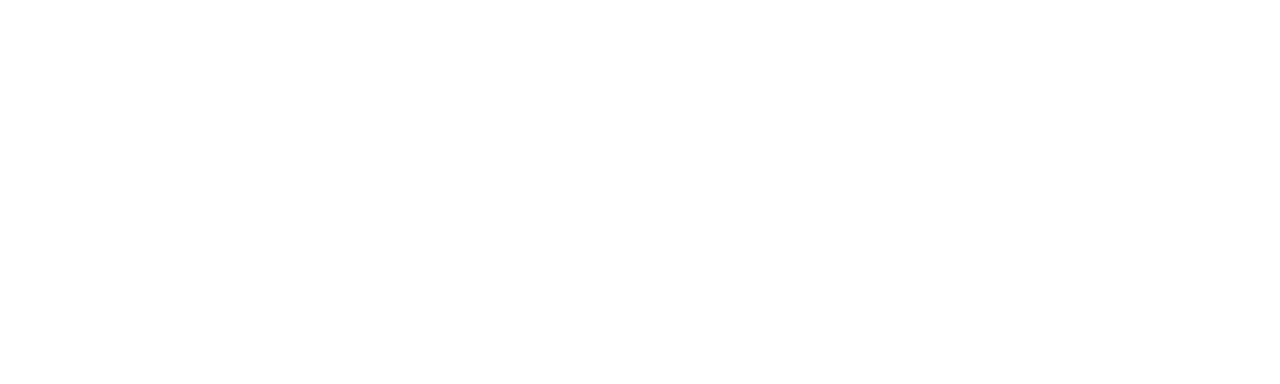
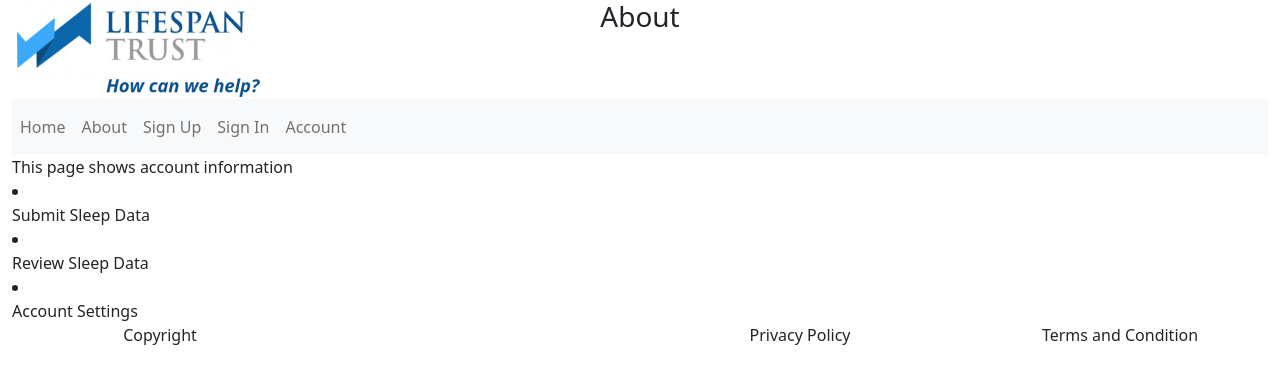
Before and after one commit to andrehewitt29/SleepData, a React (Create React App) app in the folder client/: page /account in a window 1280 px wide. Before the commit this address had no page. Shown: the top 384 px of the page. Built offline with nearby package versions, Linux system fonts and the light colour scheme.

Commit message:
Template pages

```diff
--- a/client/package.json
+++ b/client/package.json
@@ -8,10 +8,11 @@
     "@testing-library/react": "^13.4.0",
     "@testing-library/user-event": "^13.5.0",
     "bootstrap": "^5.2.3",
-    "firebase": "^9.22.0",
+    "firebase": "^9.23.0",
     "react": "^18.2.0",
     "react-bootstrap": "^2.7.4",
     "react-dom": "^18.2.0",
+    "react-router": "^6.14.2",
     "react-router-dom": "^6.11.2",
     "react-scripts": "5.0.1",
     "scripts": "^0.1.0",
--- a/client/src/App.js
+++ b/client/src/App.js
@@ -1,15 +1,26 @@
 import React from 'react';
+
+import {auth} from './firebase';
+
 import {BrowserRouter, Routes, Route} from 'react-router-dom';
 import Home from "./pages/Home";
 import SignIn from "./pages/SignIn";
 import SignUp from "./pages/SignUp";
 import NoPage from "./pages/NoPage";
 import About from "./pages/About";
+import Account from "./pages/Account";
 
 
 export default function App() {
+  if(auth.currentUser != null){
+    console.log("Email: " + auth.currentUser.email);
+    alert("Email: " + auth.currentUser.email);
+  }
+
   return (
+
     <div>
+
       <BrowserRouter>
       <Routes>
       <Route index element={<Home/>}/>
@@ -17,6 +28,7 @@
       <Route path="/signin" element={<SignIn/>}/>
       <Route path="/signup" element={<SignUp/>}/>
       <Route path="/about" element={<About/>}/>
+      <Route path="/account" element={<Account/>}/>
       <Route path="/nopage" element={<NoPage/>}/>
     </Routes>
       </BrowserRouter>
--- a/client/src/components/Header.jsx
+++ b/client/src/components/Header.jsx
@@ -1,5 +1,6 @@
 import React from "react";
-
+//import { Auth } from "firebase/auth";
+//import { auth } from "../firebase";
 function Header(Title) {
     return (
         <div className="row">
@@ -28,12 +29,15 @@
                             <li className="nav-item">
                                 <a className="nav-link" href="signin">Sign In</a>
                             </li>
+                            <li className="nav-item">
+                                <a className="nav-link" href="account">Account</a>
+                            </li>
                         </ul>
                     </div>
                 </nav>
             </div>
       </div>
     );
-}
+} //</div><form onSubmit={[auth.signOut()]}><button type="submit">Log Out</button></form>
 
 export default Header;
--- a/client/src/components/SignIn.jsx
+++ b/client/src/components/SignIn.jsx
@@ -1,4 +1,4 @@
-import { signInWithEmailAndPassword } from "firebase/auth";
+import { AuthCredential, getAuth, signInWithEmailAndPassword } from "firebase/auth";
 import React, { useState } from "react";
 import { auth } from "../firebase";
 
@@ -11,6 +11,7 @@
         signInWithEmailAndPassword(auth, email, password)
         .then((userCredential) => {
             console.log(userCredential);
+
         }).catch((error) => {
             console.log(error)
         })
@@ -33,7 +34,9 @@
                 onChange={(e) => setPassword(e.target.value)}
                 ></input>
                 <button type="submit">Login</button>
+
             </form>
+
         </div>
     );
 };
--- a/client/src/firebase.js
+++ b/client/src/firebase.js
@@ -1,6 +1,8 @@
 // Import the functions you need from the SDKs you need
 import { initializeApp } from "firebase/app";
+
 import { getAuth } from 'firebase/auth';
+import { onAuthStateChanged } from "firebase/auth";
 // TODO: Add SDKs for Firebase products that you want to use
 // https://firebase.google.com/docs/web/setup#available-libraries
 
--- /dev/null
+++ b/client/src/pages/Account.jsx
@@ -0,0 +1,26 @@
+import React from 'react';
+import Header from '../components/Header';
+import Footer from '../components/Footer';
+
+function Home() {
+    return (
+        <div className="container-fluid">
+            {Header("About")}
+            <div>
+                This page shows account information
+                <li className="nav-item active">
+                <a className="nav-link" href="home">Submit Sleep Data</a>
+                </li>
+                <li className="nav-item active">
+                <a className="nav-link" href="home">Review Sleep Data</a>
+                </li>
+                <li className="nav-item active">
+                <a className="nav-link" href="home">Account Settings</a>
+                </li>
+            </div>
+            <Footer />
+        </div>
+    );
+}
+
+export default Home;
```
Also changed, not shown: 1 other file (tests, documents, lock files or other folders).
